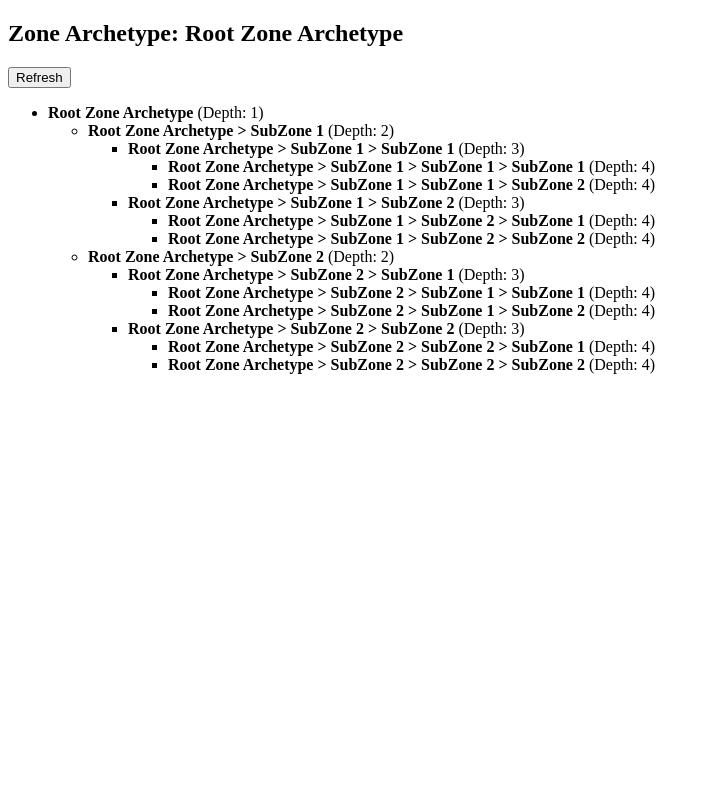
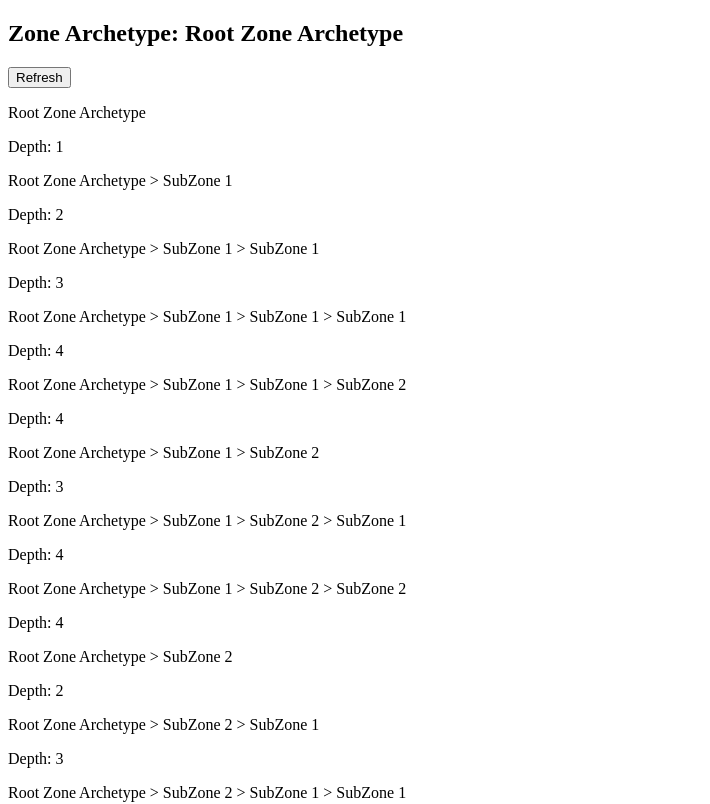
Before and after one commit to OmniChainOrg/omnimodel-dashboard, a Next.js app: page /zonedashboard in a window 1280 px wide. Shown: the top 804 px of the page, without its empty margins (0-710 px from the left). Built offline with nearby package versions, Linux system fonts and the light colour scheme.

Commit message:
Update ZoneDashboard.tsx

```diff
--- a/components/ZoneDashboard.tsx
+++ b/components/ZoneDashboard.tsx
@@ -1,37 +1,50 @@
 import React from 'react';
-import { useZoneArchetype } from '@/hooks/useZoneArchetype';
+import { useZoneArchetype, Zone } from '@/hooks/useZoneArchetype';
+import { Card, CardContent } from '@/components/ui/card';
+import { Button } from '@/components/ui/button';
+import { motion } from 'framer-motion';
 
-interface ZoneProps {
-  zone: {
-    id: string;
-    name: string;
-    depth: number;
-    children?: any[];
-  };
-}
-
-const ZoneNode: React.FC<ZoneProps> = ({ zone }) => (
-  <ul className="ml-4 border-l border-gray-300 pl-2">
-    <li>
-      <strong>{zone.name}</strong> (Depth: {zone.depth})
-      {zone.children && zone.children.map((child) => (
-        <ZoneNode key={child.id} zone={child} />
-      ))}
-    </li>
-  </ul>
+// Recursive Zone Node component with styled cards
+const ZoneNode: React.FC<{ zone: Zone }> = ({ zone }) => (
+  <Card className="mb-4">
+    <CardContent>
+      <div className="flex justify-between items-center">
+        <div>
+          <p className="text-lg font-semibold">{zone.name}</p>
+          <p className="text-xs text-gray-500">Depth: {zone.depth}</p>
+        </div>
+      </div>
+      {zone.children && (
+        <motion.div
+          initial={{ opacity: 0 }}
+          animate={{ opacity: 1 }}
+          transition={{ duration: 0.3 }}
+          className="pl-4 mt-3 border-l border-gray-200"
+        >
+          {zone.children.map(child => (
+            <ZoneNode key={child.id} zone={child} />
+          ))}
+        </motion.div>
+      )}
+    </CardContent>
+  </Card>
 );
 
 export const ZoneDashboard: React.FC<{ archetypeId: string; archetypeName: string }> = ({ archetypeId, archetypeName }) => {
   const { tree, loading, error, refresh } = useZoneArchetype({ archetypeId, archetypeName, depth: 4 });
 
-  if (loading) return <p>Loading zone archetype...</p>;
-  if (error) return <p className="text-red-500">Error: {error}</p>;
+  if (loading) return <p className="text-center py-8">Loading zone archetype...</p>;
+  if (error) return <p className="text-red-500 text-center py-8">Error: {error}</p>;
 
   return (
-    <div className="p-4 bg-white rounded shadow">
-      <h2 className="text-xl font-bold mb-2">Zone Archetype: {archetypeName}</h2>
-      <button onClick={refresh} className="mb-4 px-3 py-1 bg-blue-600 text-white rounded">Refresh</button>
-      {tree ? <ZoneNode zone={tree} /> : <p>No data</p>}
+    <div className="p-6 bg-white rounded-lg shadow-sm min-h-screen">
+      <div className="flex flex-col md:flex-row justify-between items-start md:items-center mb-6">
+        <h2 className="text-2xl font-bold">Zone Archetype: {archetypeName}</h2>
+        <Button onClick={refresh} className="mt-4 md:mt-0">
+          Refresh
+        </Button>
+      </div>
+      {tree && <ZoneNode zone={tree} />}
     </div>
   );
 };
```
